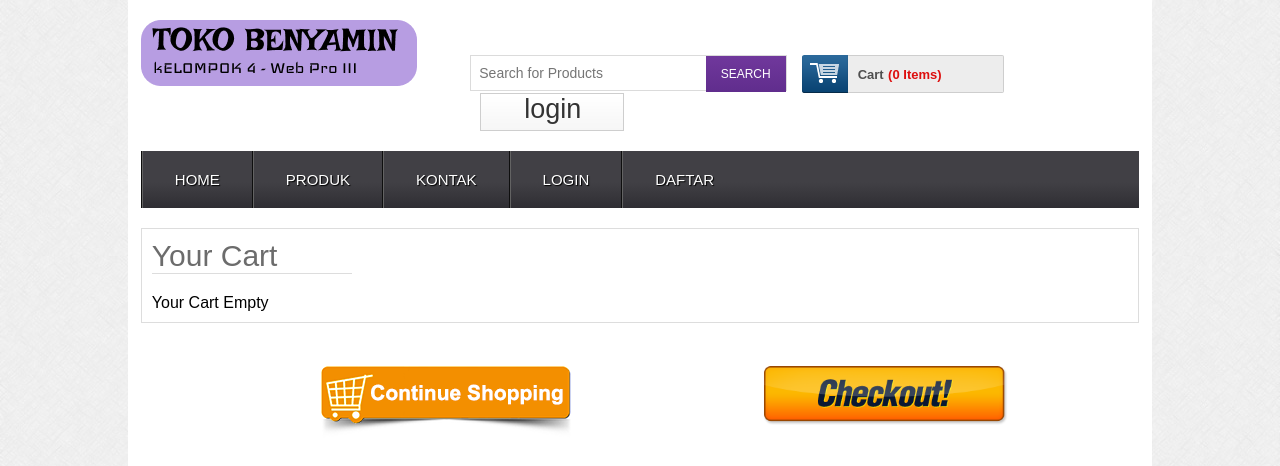
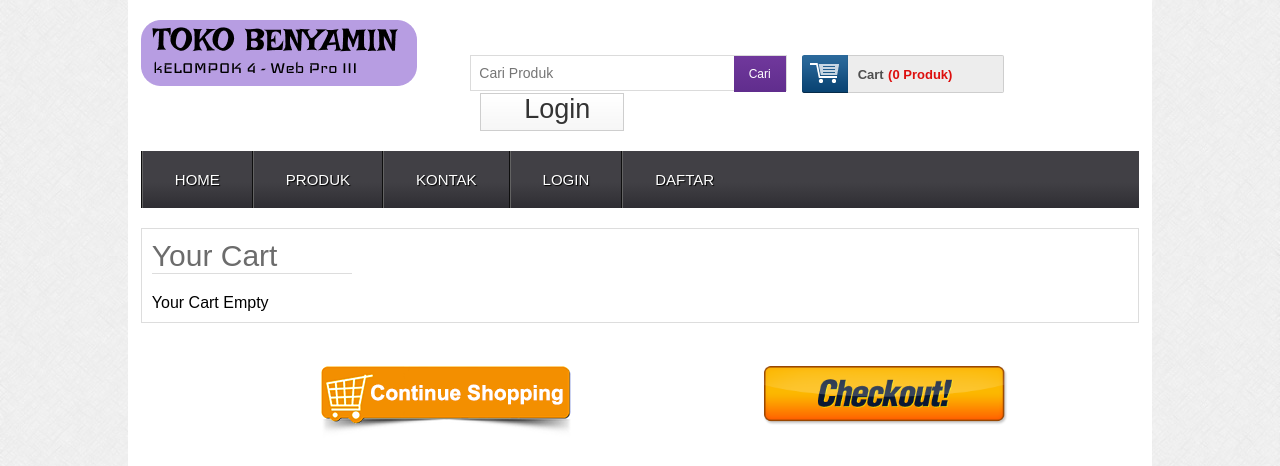
Before and after one commit to iliasoulddahi/toko-benyamin, a CodeIgniter app: page /database/index.php/web/cart in a window 1280 px wide. Shown: the top 466 px of the page. Run offline with CodeIgniter, Linux system fonts and the light colour scheme; data comes from the database, SQL or seed files in the repository; some web fonts are replaced.

Commit message:
kelompok4 - perbaikan login-logout panel

```diff
--- a/application/views/web/inc/header.php
+++ b/application/views/web/inc/header.php
@@ -29,15 +29,15 @@
             <div class="header_top_right">
                 <div class="search_box">
                     <form method="get" action="<?php echo base_url('search')?>">
-                        <input type="text" placeholder="Search for Products" name="search">
-                        <input type="submit" value="SEARCH">
+                        <input type="text" placeholder="Cari Produk" name="search">
+                        <input type="submit" value="Cari">
                     </form>
                 </div>
                 <div class="shopping_cart">
                     <div class="cart">
                         <a href="<?php echo base_url('cart');?>" title="View my shopping cart" rel="nofollow">
                             <span class="cart_title">Cart</span>
-                            <span class="no_product">(<?php echo $this->cart->total_items();?> Items)</span>
+                            <span class="no_product">(<?php echo $this->cart->total_items();?> Produk)</span>
                         </a>
                     </div>
                 </div>
@@ -45,10 +45,10 @@
                 $customer_id = $this->session->userdata('customer_id');
                 if ($customer_id) {
                     ?>
-                    <div class="login"><a href="<?php echo base_url('/customer/logout'); ?>">Logout</a></div>
+                    <div class="login"><a href="<?php echo base_url('/customer/logout'); ?>">Keluar</a></div>
                 <?php } else {
                     ?>
-                    <div class="login"><a href="<?php echo base_url('/customer/login'); ?>">login</a></div>
+                    <div class="login"><a href="<?php echo base_url('/customer/login'); ?>">Login</a></div>
 
                     <?php
                 }
```
